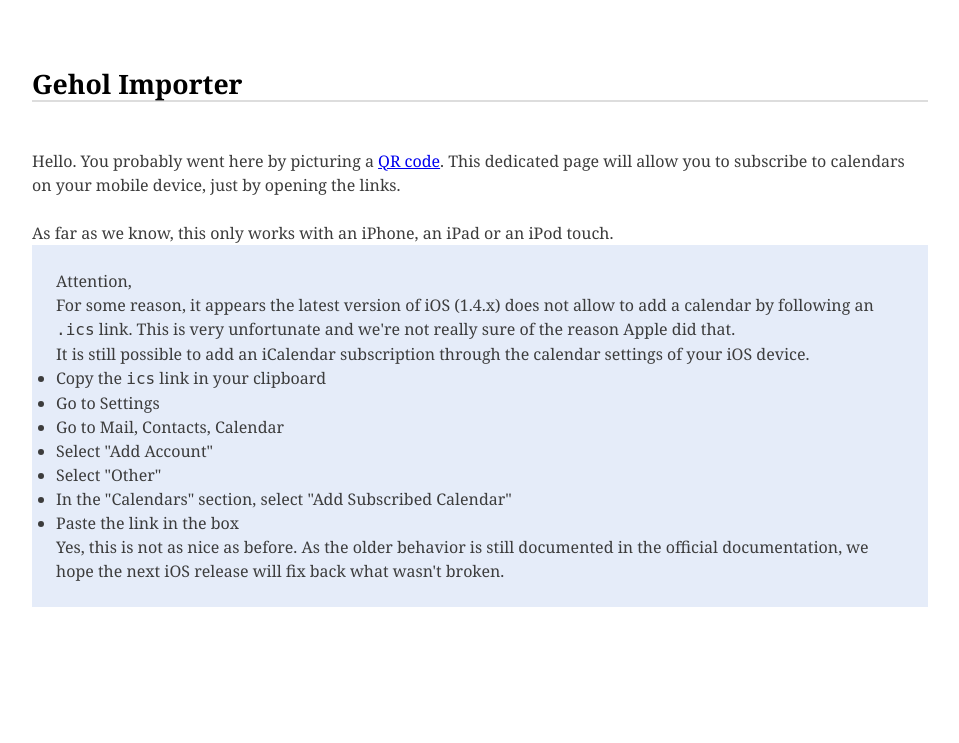
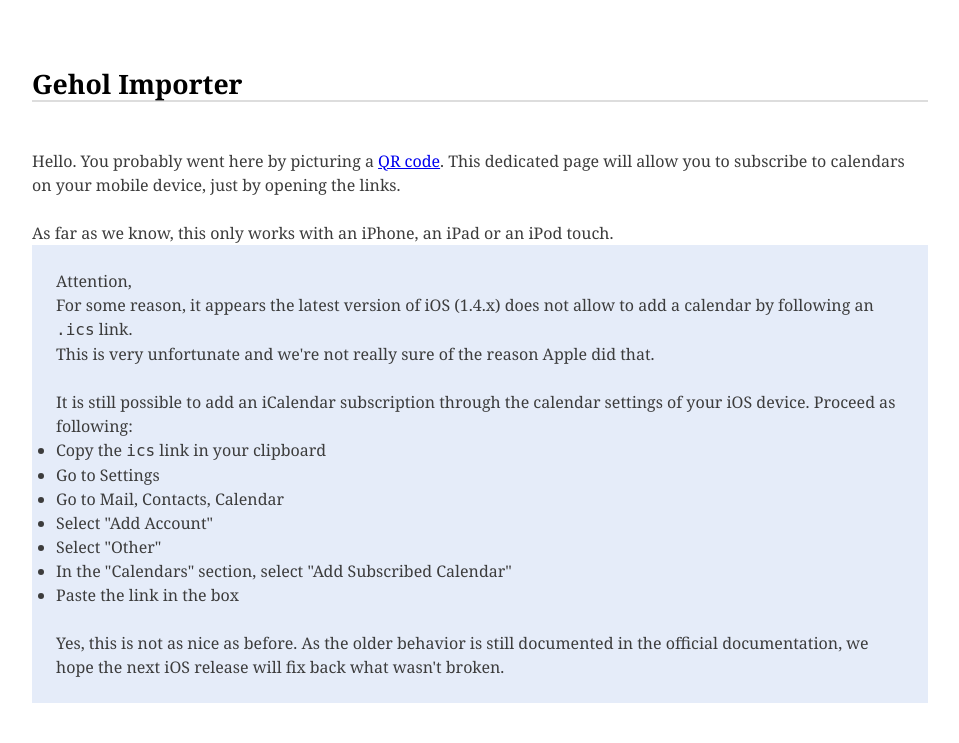
Before and after one commit to sevas/geholimportapp, a Python web app: template templates/student_mobile.html in a window 1280 px wide. Shown: the top 743 px of the page, without its empty margins (16-975 px from the left). Run offline with Jinja, Linux system fonts and the light colour scheme; the template is opened without the code that fills it, so the values that code supplies are empty.

Commit message:
fuck css

```diff
--- a/templates/student_mobile.html
+++ b/templates/student_mobile.html
@@ -26,13 +26,15 @@
 
                 For some reason,  it appears the latest version of iOS (1.4.x)
                 does not allow to add a calendar by following
-                an <tt>.ics</tt> link. This is very unfortunate and we're not really
+                an <tt>.ics</tt> link. <br/>
+                This is very unfortunate and we're not really
                 sure of the reason Apple did that.
             </p>
+            <br/>
 
             <p>
                 It is still possible to add an iCalendar subscription through the calendar settings
-                of your iOS device.
+                of your iOS device. Proceed as following:
                 <ul>
                     <li>Copy the <tt>ics</tt> link in your clipboard</li>
                     <li>Go to Settings</li>
@@ -44,11 +46,14 @@
                 </ul>
             </p>
 
+            <br/>
             <p>
                 Yes, this is not as nice as before. As the older behavior is still documented
                 in the official documentation, we hope the next iOS release will fix back what wasn't broken.
             </p>
+
         </div>
+
 
 
         <br/><br/>
```
